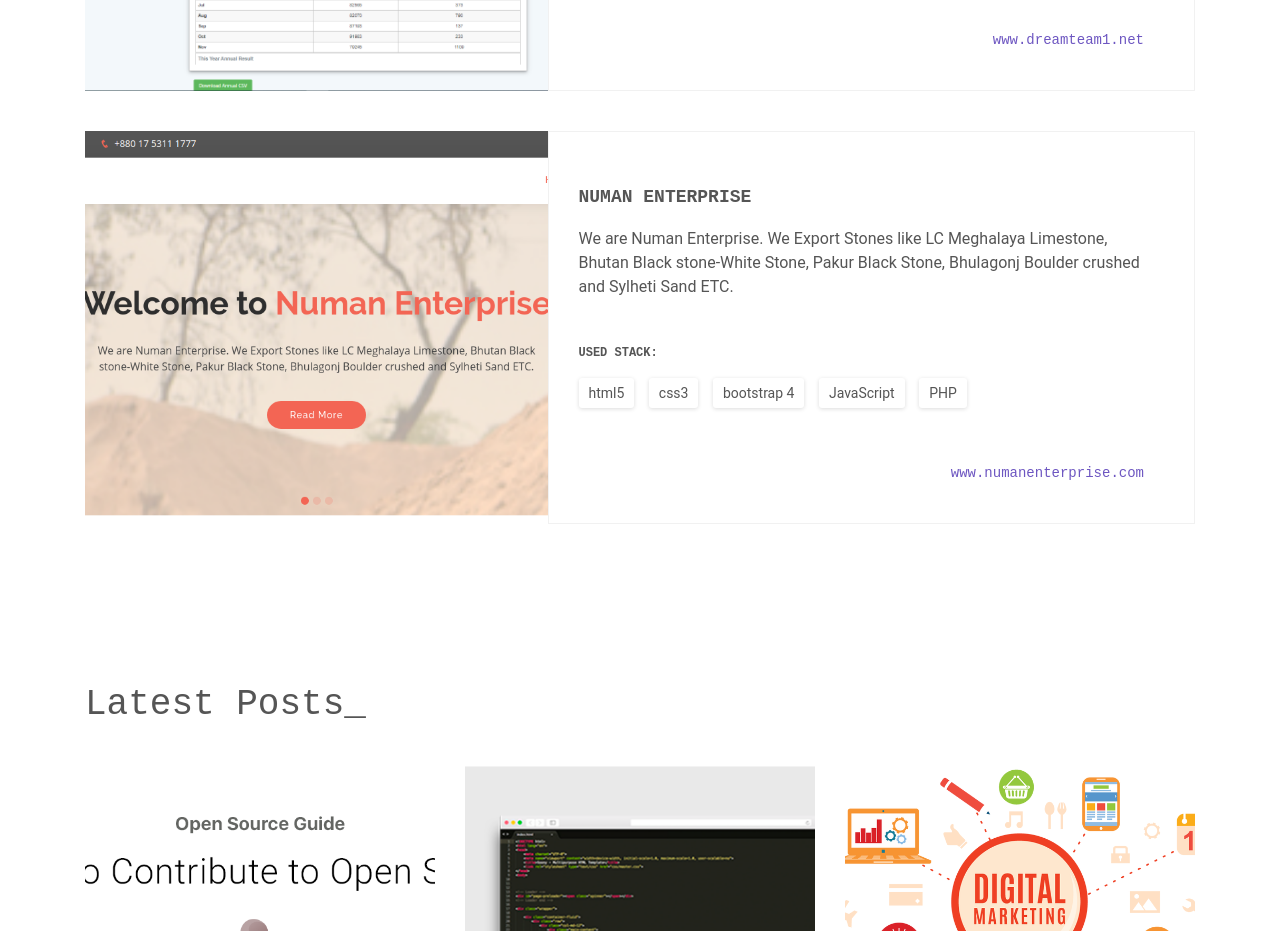
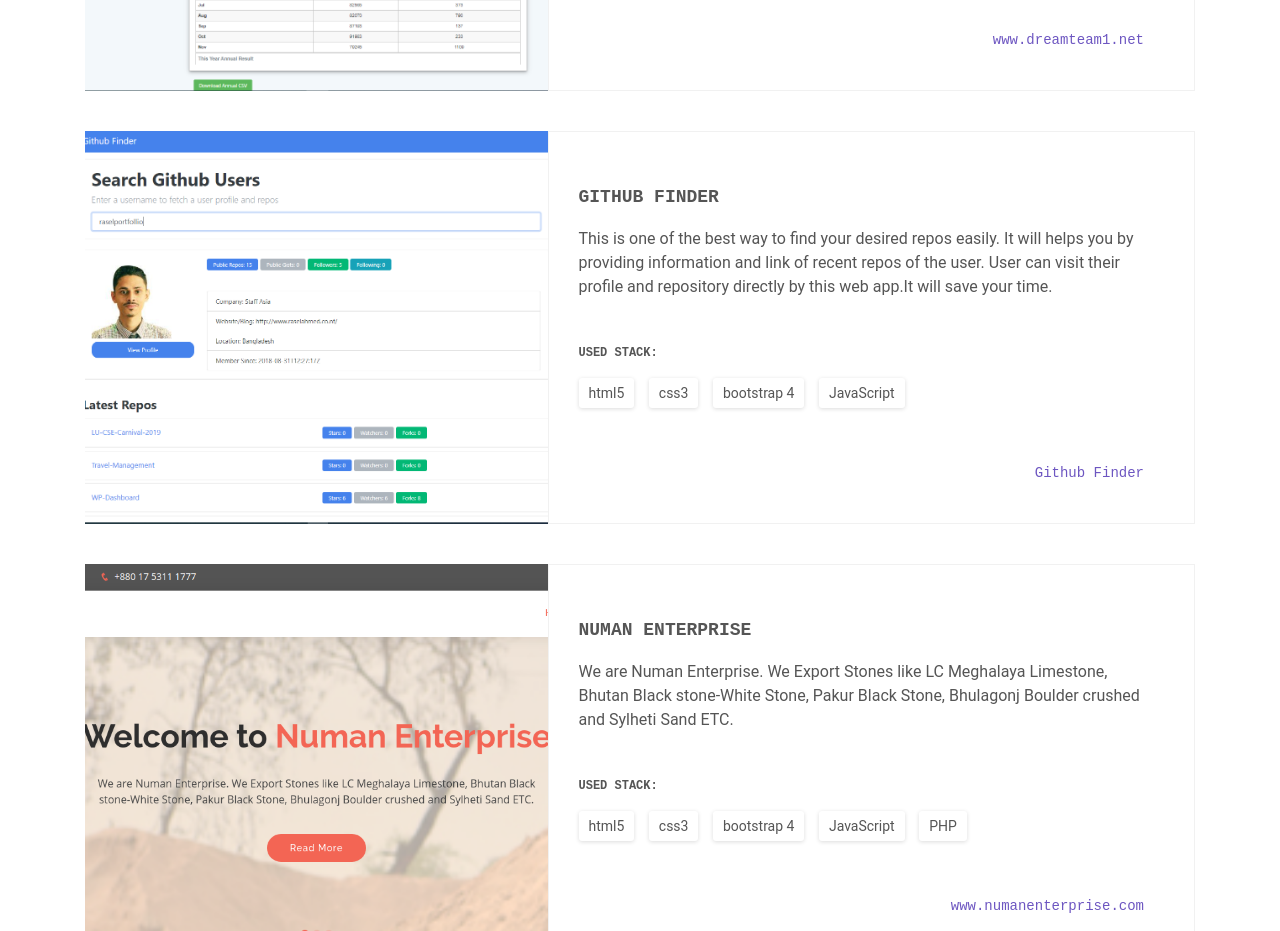
Before and after one commit to elubilu/My-portfolio, a plain HTML site: page index.html in a window 1280 px wide. Shown: the part 5120-6051 px from the top of the page. Drawn offline with Linux system fonts and the light colour scheme; a web font is replaced by a local one.

Commit message:
initial update

```diff
--- a/index.html
+++ b/index.html
@@ -408,6 +408,26 @@
           <a href="http://dreamteam1.net/" class="project-card__link">www.dreamteam1.net</a>
         </div>
       </div>
+      <div class="row project-card"  data-toggle="modal" data-target="#dreamModal" data-portfolio-tag="mobile apps">
+        <div class="col-md-6 col-lg-5 project-card__img">
+          <img class="" src="assets/img/githubfinder.PNG" alt="project-img">
+        </div>
+        <div class="col-md-6 col-lg-7 project-card__info">
+          <h3 class="project-card__title">Github Finder</h3>
+          <p class="project-card__description">
+            This is one of the best way to find your desired repos easily. It will helps you by providing information and link of recent repos of the user. User can visit their profile and repository directly by this web app.It will save your time.
+          </p>
+          <p class="project-card__stack">Used stack:</p>
+          <ul class="tags">
+            <li>html5</li>
+            <li>css3</li>
+            <li>bootstrap 4</li>
+            <li>JavaScript</li>
+
+          </ul>
+          <a href="https://elubilu.github.io/Github-Account-Finder/" class="project-card__link">Github Finder</a>
+        </div>
+      </div>
       <div class="row project-card"  data-toggle="modal" data-target="#dream1Modal" data-portfolio-tag="landing-pages">
         <div class="col-md-6 col-lg-5 project-card__img">
           <img class="" src="assets/img/numan.png" alt="project-img">
```
